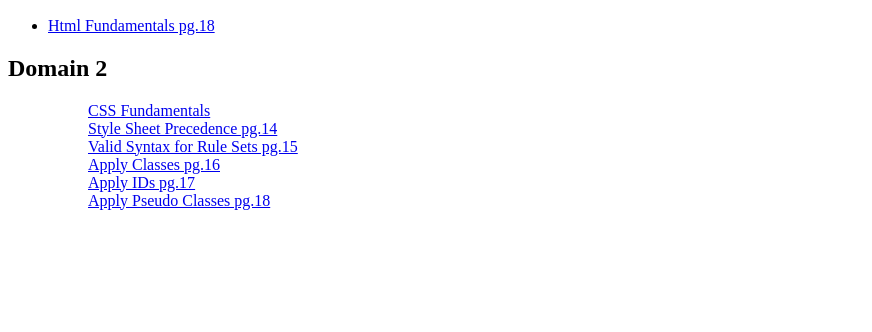
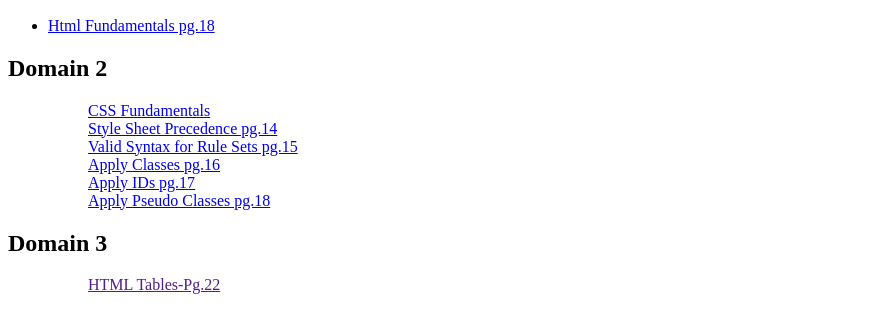
Before and after one commit to Blossxsom/Certification-Prep_BriannaSalcedoOliva, a plain HTML site: page index.html in a window 1280 px wide. Shown: the part 110-442 px from the top of the page, without its empty margins (0-872 px from the left). Drawn offline with Linux system fonts and the light colour scheme.

Commit message:
domain 3 start

```diff
--- a/index.html
+++ b/index.html
@@ -22,6 +22,12 @@
       <a href="Domain2/MusicStore2/22b-books.html"><ul>Apply Classes pg.16</ul></a>
       <a href="Domain2/MusicStore2/22b2-spotlight.html"><ul>Apply IDs pg.17</ul></a>
       <a href="Domain2/MusicStore2/22b3-books.html"><ul>Apply Pseudo Classes pg.18</ul></a>
+    </ul>
+
+    <h2>Domain 3</h2>
+    <ul>
+      <a href=""><ul>HTML Tables-Pg.22</ul></a>
+
 
     </ul>
 </body>
```
